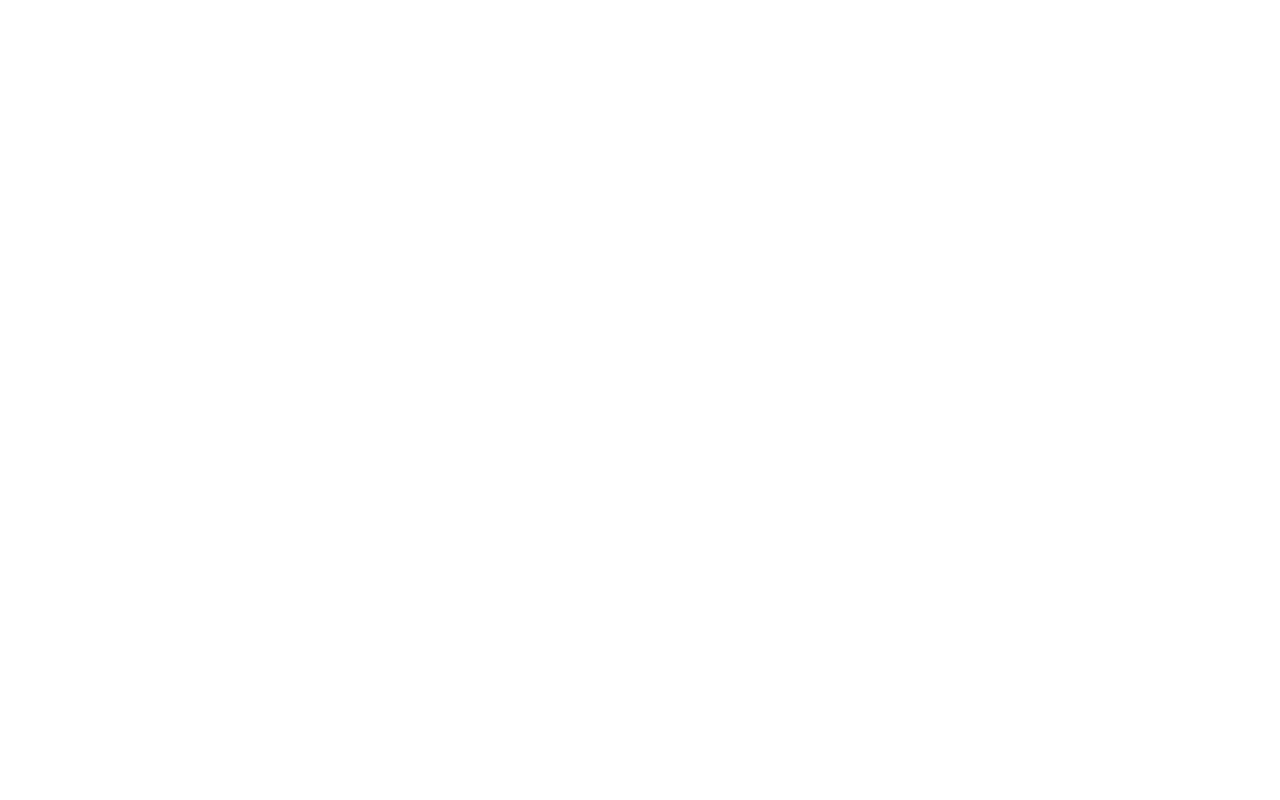
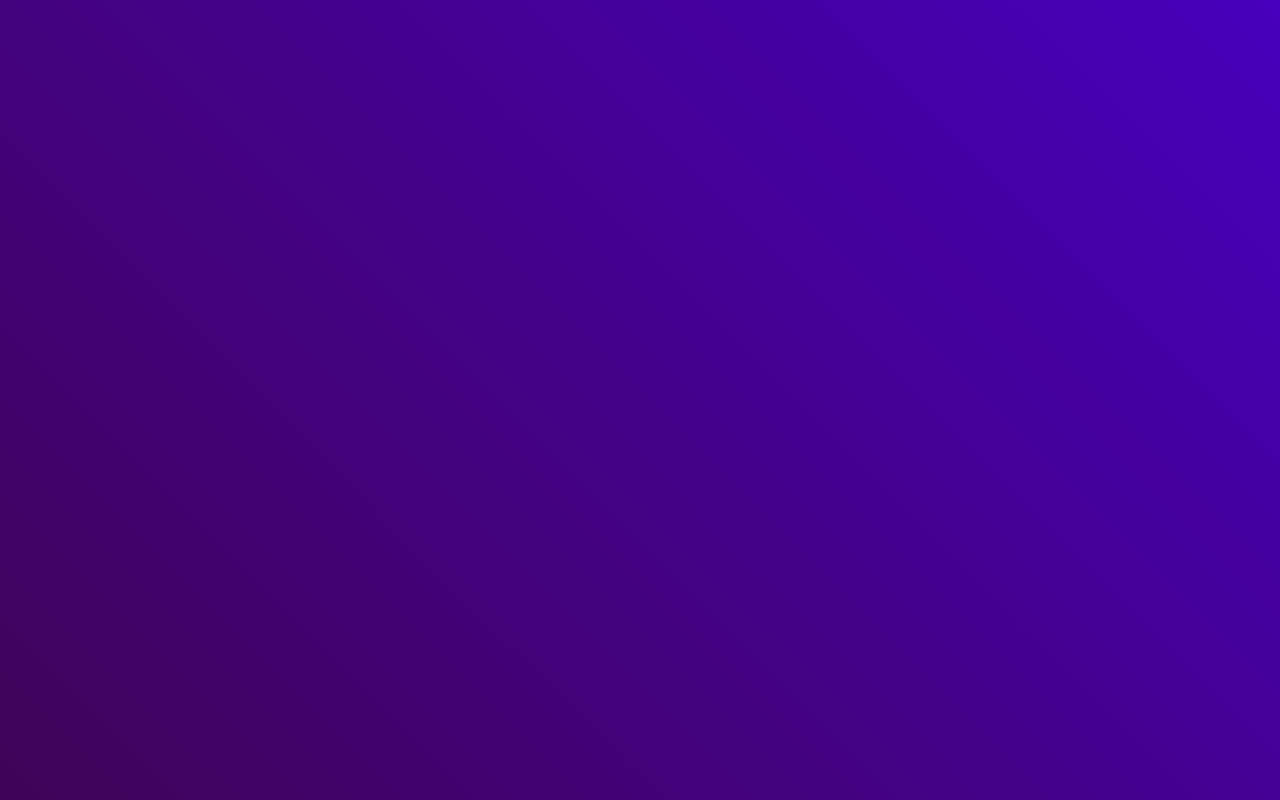
Before and after one commit to CJR85/pagination-design, a plain HTML site: page index.html in a window 1280 px wide. Drawn offline with Linux system fonts and the light colour scheme.

Commit message:
Style container div, add gradient background

```diff
--- a/style.css
+++ b/style.css
@@ -6,3 +6,12 @@
   box-sizing: border-box;
   font-family: 'Poppins', sans-serif;
 }
+
+.container {
+  width: 100%;
+  height: 100vh;
+  background: linear-gradient(45deg, #410358, #4700bc);
+  display: flex;
+  align-items: center;
+  justify-content: center;
+}
```
